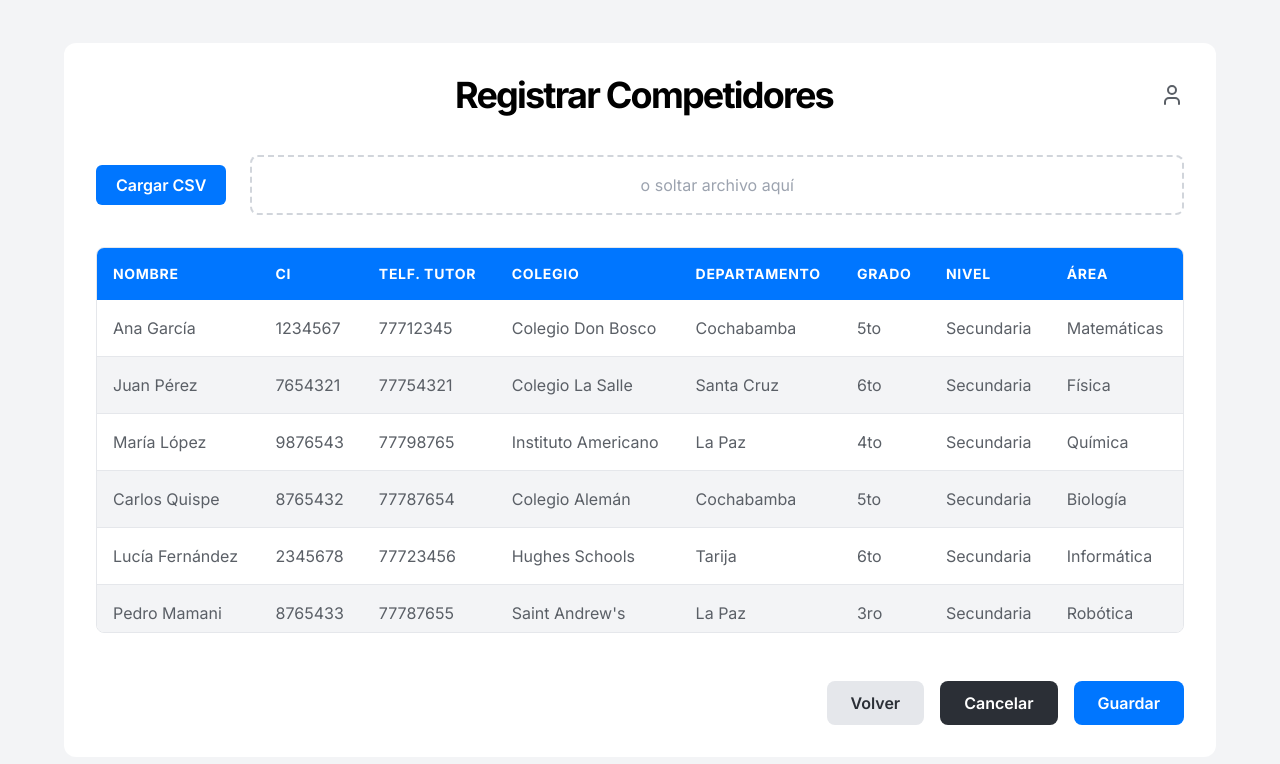
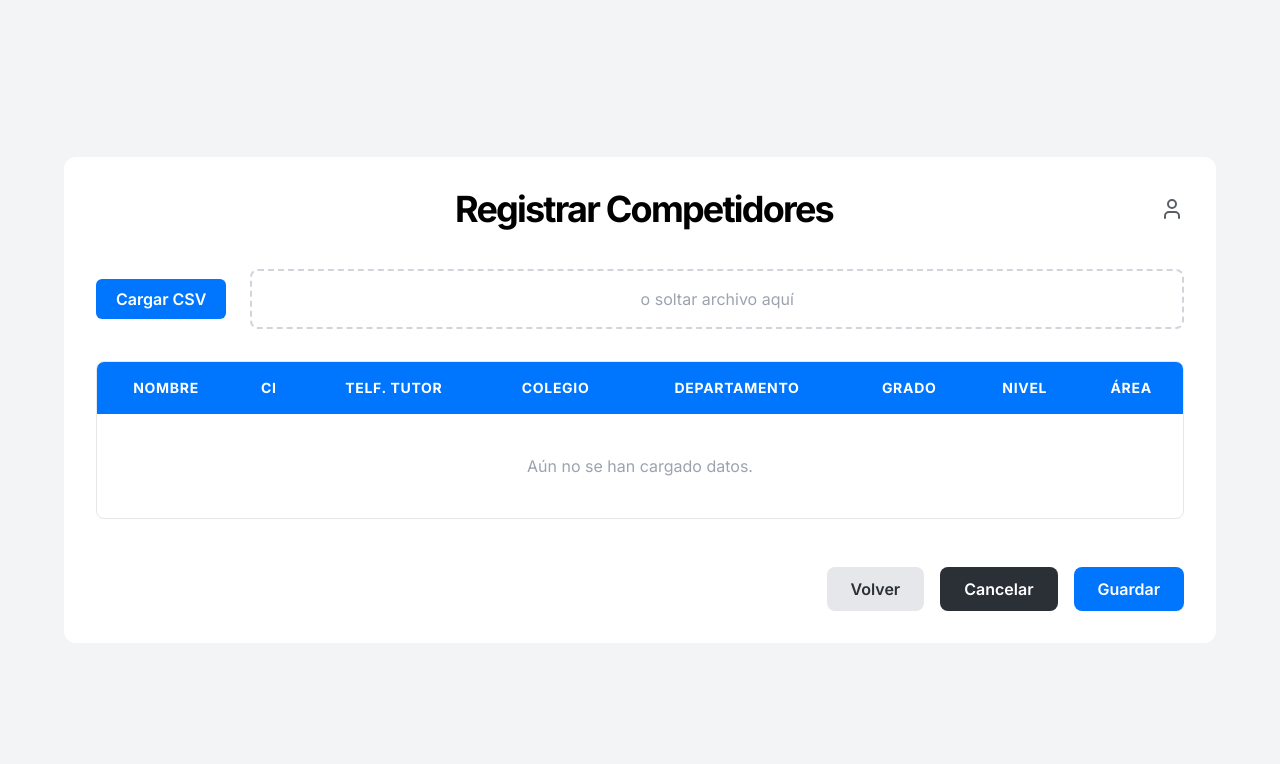
Before and after one commit to seedsagile/Project-OHSANSI-Frontend, a React (Vite) app: page / in a window 1280 px wide. Shown: the top 764 px of the page. Built offline with nearby package versions, Linux system fonts and the light colour scheme.

Commit message:
Agrega soporte para carga de archivos CSV en PaginaImportarCompetidores y normaliza encabezados para mejorar la importación de datos.

```diff
--- a/package.json
+++ b/package.json
@@ -21,6 +21,7 @@
     "papaparse": "^5.5.3",
     "react": "^19.1.1",
     "react-dom": "^19.1.1",
+    "react-dropzone": "^14.3.8",
     "react-hook-form": "^7.63.0",
     "react-hot-toast": "^2.6.0",
     "react-router-dom": "^7.9.1",
@@ -32,6 +33,7 @@
     "@eslint/js": "^9.35.0",
     "@tailwindcss/forms": "^0.5.10",
     "@tailwindcss/typography": "^0.5.18",
+    "@types/papaparse": "^5.3.16",
     "@types/react": "^19.1.13",
     "@types/react-dom": "^19.1.9",
     "@vitejs/plugin-react": "^5.0.2",
--- a/src/features/inscritos/rutas/PaginaImportarCompetidores.tsx
+++ b/src/features/inscritos/rutas/PaginaImportarCompetidores.tsx
@@ -1,4 +1,7 @@
-import React, { useState, useMemo } from 'react';
+import { useState, useMemo, useCallback } from 'react';
+import { useDropzone } from 'react-dropzone';
+import Papa from 'papaparse';
+import type { ParseResult } from 'papaparse';
 import {
   useReactTable,
   getCoreRowModel,
@@ -8,31 +11,54 @@ import {
 import { IconoUsuario } from '../componentes/IconoUsuario';
 import type { Competidor } from '../tipos';
 
-const datosDeEjemplo: Competidor[] = [
-  { nombre: 'Ana García', ci: '1234567', telfTutor: '77712345', colegio: 'Colegio Don Bosco', departamento: 'Cochabamba', grado: '5to', nivel: 'Secundaria', area: 'Matemáticas' },
-  { nombre: 'Juan Pérez', ci: '7654321', telfTutor: '77754321', colegio: 'Colegio La Salle', departamento: 'Santa Cruz', grado: '6to', nivel: 'Secundaria', area: 'Física' },
-  { nombre: 'María López', ci: '9876543', telfTutor: '77798765', colegio: 'Instituto Americano', departamento: 'La Paz', grado: '4to', nivel: 'Secundaria', area: 'Química' },
-  { nombre: 'Carlos Quispe', ci: '8765432', telfTutor: '77787654', colegio: 'Colegio Alemán', departamento: 'Cochabamba', grado: '5to', nivel: 'Secundaria', area: 'Biología' },
-  { nombre: 'Lucía Fernández', ci: '2345678', telfTutor: '77723456', colegio: 'Hughes Schools', departamento: 'Tarija', grado: '6to', nivel: 'Secundaria', area: 'Informática' },
-  { nombre: 'Pedro Mamani', ci: '8765433', telfTutor: '77787655', colegio: 'Saint Andrew\'s', departamento: 'La Paz', grado: '3ro', nivel: 'Secundaria', area: 'Robótica' },
-  { nombre: 'Sofía Rojas', ci: '3456789', telfTutor: '77734567', colegio: 'Franco Boliviano', departamento: 'Santa Cruz', grado: '5to', nivel: 'Secundaria', area: 'Matemáticas' },
-  { nombre: 'Miguel Choque', ci: '4567890', telfTutor: '77745678', colegio: 'Colegio Don Bosco', departamento: 'Cochabamba', grado: '4to', nivel: 'Secundaria', area: 'Física' },
-  { nombre: 'Valeria Mendoza', ci: '5678901', telfTutor: '77756789', colegio: 'La Salle', departamento: 'Beni', grado: '6to', nivel: 'Secundaria', area: 'Química' },
-];
+// Esta función "limpia" los encabezados del CSV.
+// Por ejemplo: " Nombre Completo " -> "nombrecompleto"
+const normalizarEncabezado = (header: string) => {
+  return header.trim().toLowerCase().replace(/\s+/g, '');
+};
 
 export function PaginaImportarCompetidores() {
-    const [data] = useState<Competidor[]>(() => [...datosDeEjemplo]);
+  const [data, setData] = useState<Competidor[]>([]);
+  const [nombreArchivo, setNombreArchivo] = useState<string | null>(null);
+
+  const onDrop = useCallback((acceptedFiles: File[]) => {
+    const file = acceptedFiles[0];
+    if (file) {
+      setNombreArchivo(file.name);
+
+      Papa.parse(file, {
+        header: true,
+        skipEmptyLines: true,
+        // ¡LA SOLUCIÓN! Usamos la función para normalizar los encabezados.
+        transformHeader: header => normalizarEncabezado(header),
+        complete: (results: ParseResult<Competidor>) => {
+          console.log("Datos parseados (después de normalizar encabezados):", results.data);
+          setData(results.data);
+        },
+        error: (error: Error) => {
+          console.error("Error al parsear el archivo:", error);
+        }
+      });
+    }
+  }, []);
+
+  const { getRootProps, getInputProps, isDragActive, open } = useDropzone({
+    onDrop,
+    noClick: true,
+    accept: { 'text/csv': ['.csv'] }
+  });
 
   const columns = useMemo<ColumnDef<Competidor>[]>(
     () => [
+      // Aseguramos que los accessorKey coincidan con los encabezados normalizados
       { accessorKey: 'nombre', header: 'Nombre' },
       { accessorKey: 'ci', header: 'CI' },
-            { accessorKey: 'telfTutor', header: 'Telf. Tutor' },
+      { accessorKey: 'telftutor', header: 'Telf. Tutor' }, // 'telf. tutor' -> 'telftutor'
       { accessorKey: 'colegio', header: 'Colegio' },
       { accessorKey: 'departamento', header: 'Departamento' },
       { accessorKey: 'grado', header: 'Grado' },
       { accessorKey: 'nivel', header: 'Nivel' },
-            { accessorKey: 'area', header: 'Área' },
+      { accessorKey: 'area', header: 'Área' }, // 'área' -> 'area'
     ],
     []
   );
@@ -46,6 +72,7 @@ export function PaginaImportarCompetidores() {
   return (
     <div className="bg-neutro-100 min-h-screen flex items-center justify-center p-4 font-display">
       <main className="bg-blanco w-full max-w-6xl rounded-xl shadow-sombra-3 p-8">
+
         <header className="flex justify-between items-center mb-10">
           <div className="w-8"></div>
           <h1 className="text-4xl font-extrabold text-negro tracking-tighter">
@@ -57,13 +84,22 @@ export function PaginaImportarCompetidores() {
         </header>
 
         <section className="flex items-center gap-6 mb-8">
-                    <button className="bg-principal-500 text-blanco font-semibold py-2 px-5 rounded-md hover:bg-principal-600 transition-all duration-base shadow-sombra-2 hover:shadow-sombra-3 hover:-translate-y-px">
+          <button
+            onClick={open}
+            className="bg-principal-500 text-blanco font-semibold py-2 px-5 rounded-md hover:bg-principal-600 transition-all duration-base shadow-sombra-2 hover:shadow-sombra-3 hover:-translate-y-px"
+          >
             Cargar CSV
           </button>
-                    <div className="flex-grow border-2 border-dashed border-neutro-300 rounded-lg flex items-center justify-center p-4 text-neutro-400">
-                        <span>o soltar archivo aquí</span>
+          <div {...getRootProps({ className: 'flex-grow border-2 border-dashed border-neutro-300 rounded-lg flex items-center justify-center p-4 text-neutro-400' })}>
+            <input {...getInputProps()} />
+            {isDragActive ? (
+              <p className="text-principal-500 font-semibold">Suelta el archivo aquí...</p>
+            ) : (
+              <p>{nombreArchivo || 'o soltar archivo aquí'}</p>
+            )}
           </div>
         </section>
+
         <div className="rounded-lg border border-neutro-200 overflow-hidden">
           <div className="max-h-96 overflow-y-auto">
             <table className="w-full text-left">
@@ -73,7 +109,7 @@ export function PaginaImportarCompetidores() {
                     {headerGroup.headers.map(header => (
                       <th
                         key={header.id}
-                                                className="p-4 text-sm font-bold text-blanco tracking-wider uppercase"
+                        className="p-4 text-sm font-bold text-blanco tracking-wider uppercase text-center"
                       >
                         {flexRender(header.column.columnDef.header, header.getContext())}
                       </th>
@@ -82,7 +118,14 @@ export function PaginaImportarCompetidores() {
                 ))}
               </thead>
               <tbody className="divide-y divide-neutro-200">
-                                {table.getRowModel().rows.map(row => (
+                {table.getRowModel().rows.length === 0 ? (
+                  <tr>
+                    <td colSpan={columns.length} className="text-center p-10 text-neutro-400">
+                      Aún no se han cargado datos.
+                    </td>
+                  </tr>
+                ) : (
+                  table.getRowModel().rows.map(row => (
                     <tr key={row.id} className="even:bg-neutro-100 hover:bg-principal-100 transition-colors">
                       {row.getVisibleCells().map(cell => (
                         <td key={cell.id} className="p-4 text-neutro-500">
@@ -90,24 +133,24 @@ export function PaginaImportarCompetidores() {
                         </td>
                       ))}
                     </tr>
-                                ))}
+                  ))
+                )}
               </tbody>
             </table>
           </div>
         </div>
 
         <footer className="flex justify-end items-center gap-4 mt-12">
-                    <button className="flex items-center gap-2 font-semibold py-2.5 px-6 rounded-lg bg-neutro-200 text-neutro-700 hover:bg-neutro-300 transition-colors">
+            <button className="font-semibold py-2.5 px-6 rounded-lg bg-neutro-200 text-neutro-700 hover:bg-neutro-300 transition-colors">
               Volver
             </button>
-                    <button className="flex items-center gap-2 font-semibold py-2.5 px-6 rounded-lg bg-neutro-700 text-blanco hover:bg-neutro-800 transition-colors">
+            <button className="font-semibold py-2.5 px-6 rounded-lg bg-neutro-700 text-blanco hover:bg-neutro-800 transition-colors">
               Cancelar
             </button>
-                    <button className="flex items-center gap-2 font-semibold py-2.5 px-6 rounded-lg bg-principal-500 text-blanco hover:bg-principal-600 transition-colors">
+            <button className="font-semibold py-2.5 px-6 rounded-lg bg-principal-500 text-blanco hover:bg-principal-600 transition-colors">
               Guardar
             </button>
         </footer>
-
       </main>
     </div>
   );
```
Also changed, not shown: 1 other file (tests, documents, lock files or other folders). Lines whose indentation alone changed are shown as unchanged.
